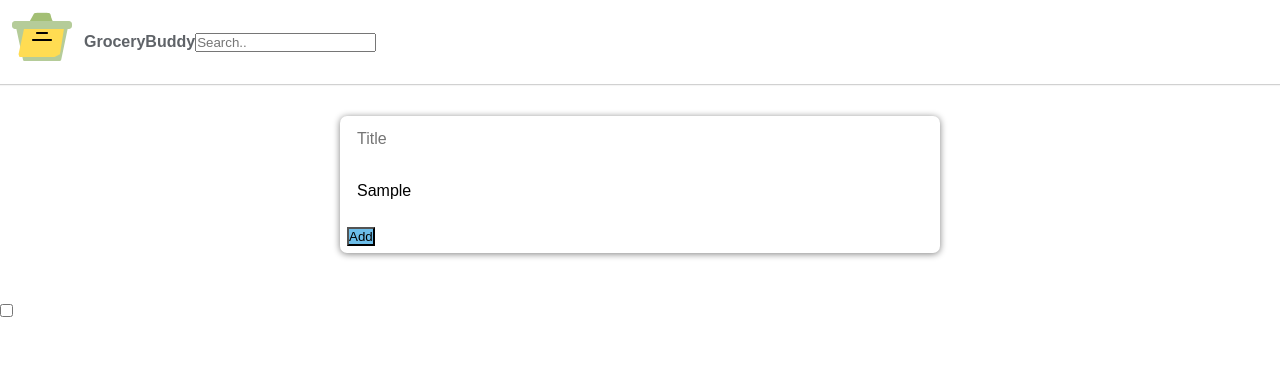
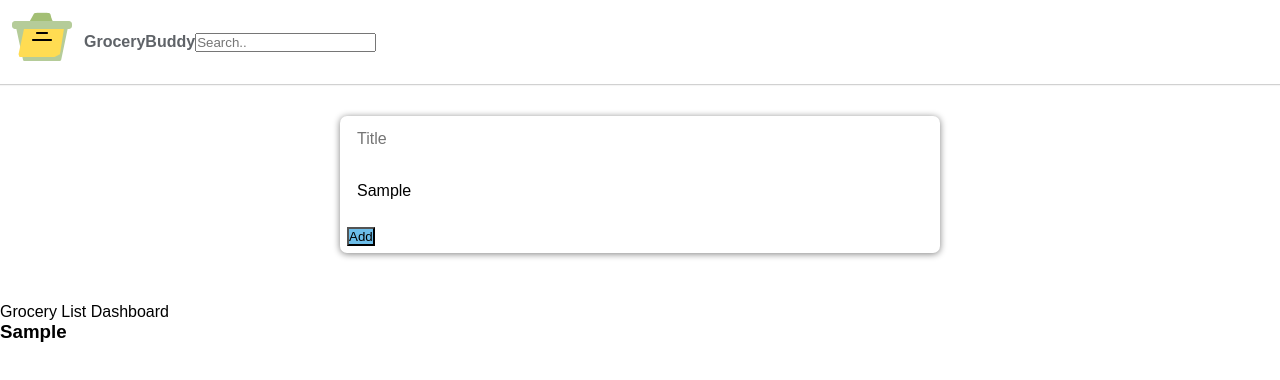
Before and after one commit to yepterence/GroceryBuddy, a React (Vite) app: page / in a window 1280 px wide. Both pictures are taken after typing "Sample", "Sample" into the empty fields and a click on the button "Add". Shown: the top 380 px of the page. Built offline with nearby package versions, Linux system fonts and the light colour scheme.

Commit message:
Added logic to map and render a grocery list into grocery dashboard.

```diff
--- a/src/App.tsx
+++ b/src/App.tsx
@@ -7,7 +7,6 @@ import { useListStore } from "./store/applicationStore";
 
 export const App = () => {
   const { groceryLists } = useListStore();
-  console.log({ groceryLists });
   return (
     <>
       <Header />
--- a/src/components/GroceryDashboard.tsx
+++ b/src/components/GroceryDashboard.tsx
@@ -1,23 +1,38 @@
 const GroceryDashboard = ({ lists }) => {
+  // console.log(lists);
+  // const mappedLists = lists.map((listItem) => {
+  //   console.log(listItem.id);
+  //   console.log(listItem.title);
+  // });
+  // console.log("tests");
   return (
+    <>
+      <div>Grocery List Dashboard</div>
       <div className="lists">
         {lists &&
-        lists.map((item) => (
+          lists?.map((newList) => (
             <>
-            <h3>{item.title}</h3>
-            <div key={item.id}>
-              <li className={item.checked ? "list-item-checked" : "list-item"}>
+              <h3>{newList.title}</h3>
+              <div key={newList.id}>
+                <ul>
+                  {newList.contents.map((item) => (
+                    <li>
                       <input
                         type="checkbox"
                         checked={item.checked}
-                  className="input-list-checkbox"
+                        className={
+                          newList.checked ? "list-item-checked" : "list-item"
+                        }
                       />
                       {item.name}
                     </li>
+                  ))}
+                </ul>
               </div>
             </>
           ))}
       </div>
+    </>
   );
 };
 
--- a/src/store/applicationStore.tsx
+++ b/src/store/applicationStore.tsx
@@ -7,19 +7,24 @@ interface Item {
 }
 
 interface GroceryList {
+  id: string;
   title: string;
   items: Item[];
 }
 
 interface ListStore {
-  groceryLists: { groceryList: GroceryList }[];
+  groceryLists: GroceryList[];
   addGroceryList: (gorceryList: GroceryList) => void;
 }
 
 export const useListStore = create<ListStore>((set) => ({
   groceryLists: [],
-  addGroceryList: (groceryList: GroceryList) =>
-    set((state) => ({
-      groceryLists: [...state.groceryLists, { groceryList }],
-    })),
+  addGroceryList: (groceryList: GroceryList) => {
+    set((state) => {
+      return {
+        ...state,
+        groceryLists: [...state.groceryLists, groceryList],
+      };
+    });
+  },
 }));
```
Also changed, not shown: src/components/GroceryItemList.tsx (deleted). Lines whose indentation alone changed are shown as unchanged.
